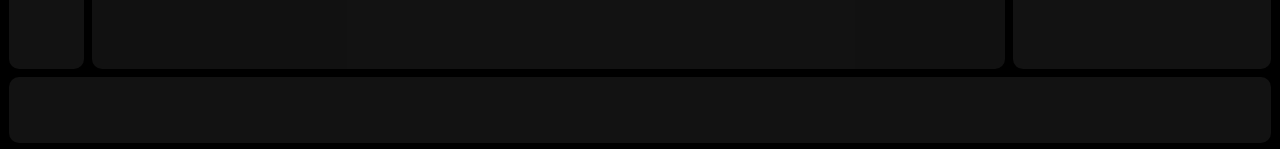
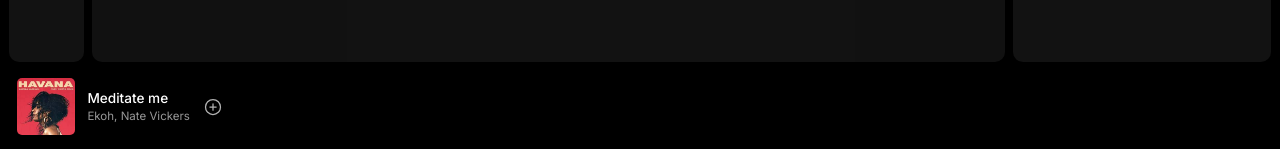
Before and after one commit to AryanSaini1303/Spotify_Clone, a Next.js app: page /playlist/1 in a window 1280 px wide. Shown: the part 652-801 px from the top of the page. Built offline with nearby package versions, Linux system fonts and the light colour scheme; no server answers.

Commit message:
added song info structure in the player section

```diff
--- a/components/content.module.css
+++ b/components/content.module.css
@@ -46,9 +46,12 @@
 }
 .playerSection{
     grid-area:3/1/4/5;
-    background-color: #121212;
+    /* background-color: #121212; */
     border-radius: 10px;
     color:white;
+    display: flex;
+    align-items: center;
+    padding: 0.5rem 0.5rem;
 }
 .mainSection{
     grid-area:1/3/3/3;
--- a/components/playerSection.js
+++ b/components/playerSection.js
@@ -1,8 +1,18 @@
+import styles from "./playerSection.module.css"
 export default function PlayerSection({ className }) {
   return (
     <>
       <section className={className}>
-          <div className="song"></div>
+        <div className={styles.songCard}>
+          <img src='/demoImage.jpeg' alt="" />
+          <div className={styles.songDetails}>
+            <h5>Meditate me</h5>
+            <h6>Ekoh, Nate Vickers</h6>
+          </div>
+          <div className={styles.add}>
+            <img src="/add.svg" alt="" />
+          </div>
+        </div>
         <div className="player"></div>
         <div className="navs"></div>
       </section>
--- a/components/playerSection.module.css
+++ b/components/playerSection.module.css
@@ -1,3 +1,46 @@
-body{
-    background-color: black;
+.songCard {
+  display: flex;
+  gap: 0.8rem;
 }
+.songDetails * {
+  margin: 0;
+}
+.songDetails {
+  display: flex;
+  flex-direction: column;
+  gap: 0.2rem;
+  justify-content: center;
+}
+.songDetails h5 {
+  font-weight: 500;
+  font-size: 0.85rem;
+}
+.songDetails h6 {
+  font-weight: 400;
+  color: rgba(255, 255, 255, 0.596);
+  font-size: 0.72rem;
+}
+.songCard img {
+  height: 3.6rem;
+  width: 3.6rem;
+  border-radius: 5px;
+}
+.add img{
+    filter: invert(70%);
+    height: 1.25rem;
+    width: 1.25rem;
+}
+.add img:hover{
+    transform: scale(1.05,1.05);
+    filter: invert(100%);
+    cursor: pointer;
+}
+.add img:active{
+    transform: scale(1,1);
+    opacity: 0.5;
+}
+.add{
+    display: flex;
+    align-items: center;
+    transition: 0.2s all ease-in-out;
+}
```
Also changed, not shown: public/add.svg (added). Lines whose indentation alone changed are shown as unchanged.
